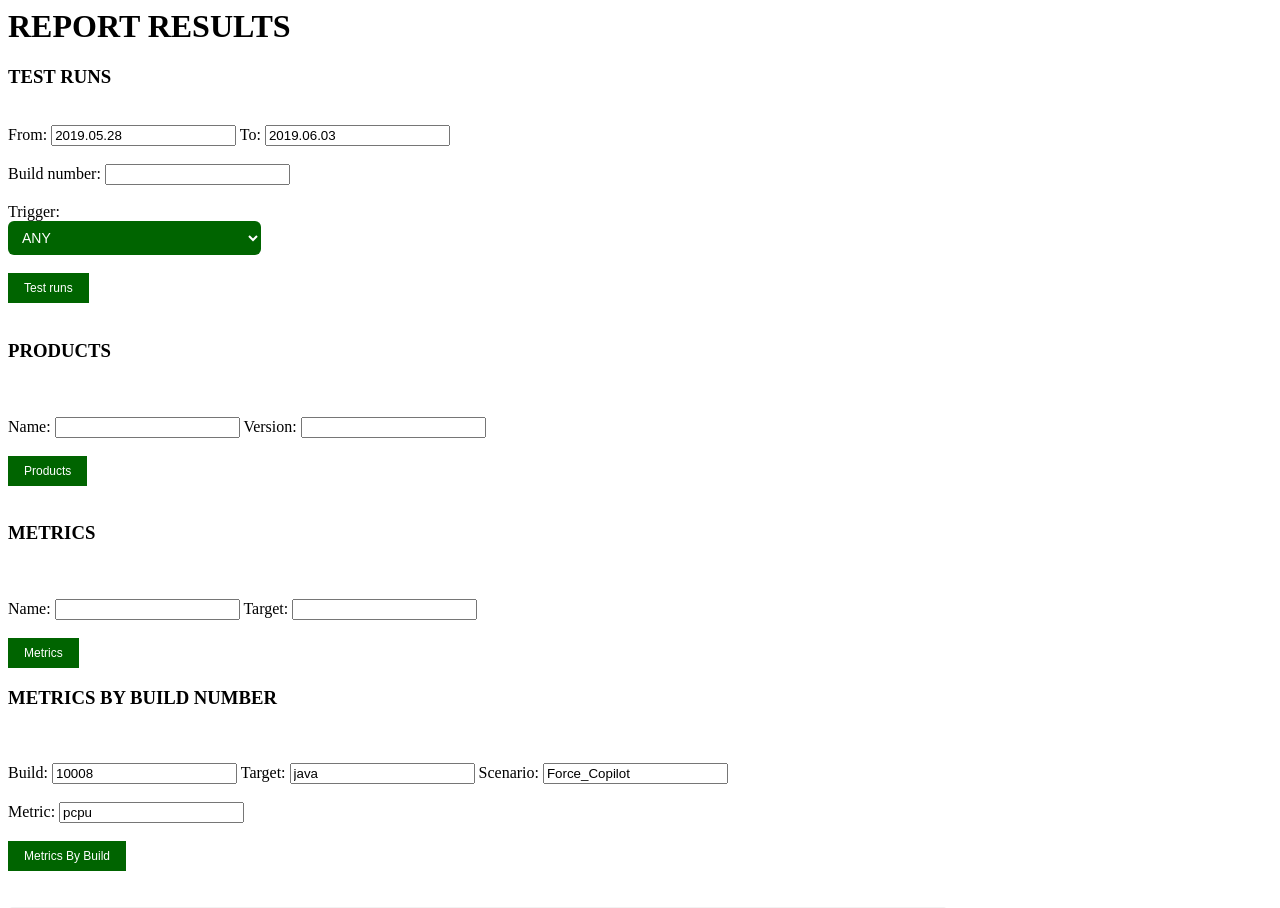
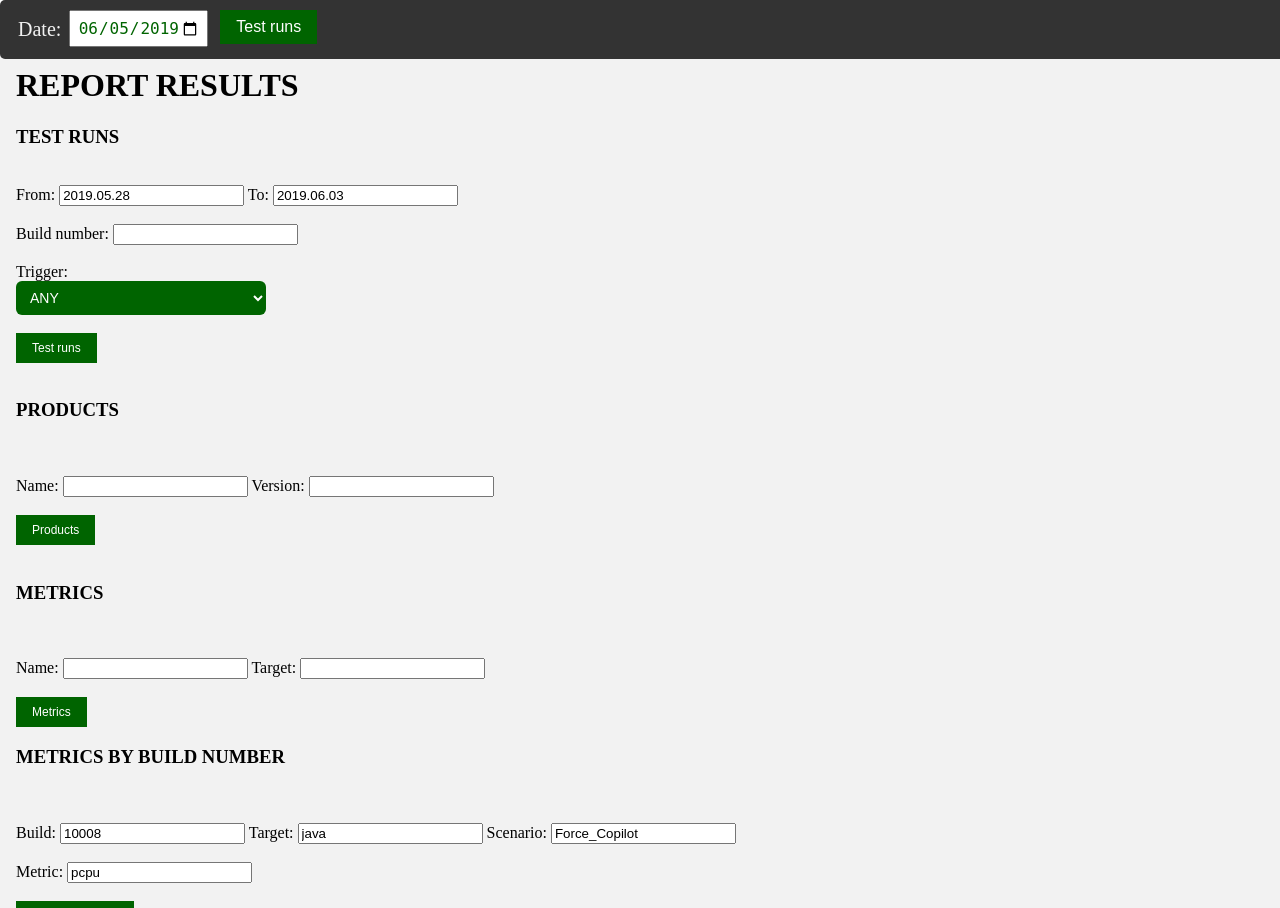
Before and after one commit to zentesty/metric_db, a Flask app: page / in a window 1280 px wide. Shown: the top 908 px of the page. Run offline with Flask 2, Linux system fonts and the light colour scheme; parts of the project's set-up code (start-up, migrations or seed data) failed here and were passed over; some libraries are stand-ins or nearby versions.

Commit message:
Changes made to the Web page for permanent menu

```diff
--- a/portal/server.py
+++ b/portal/server.py
@@ -107,8 +107,14 @@ def start_server():
     server.add_endpoint(endpoint='/products/get', endpoint_name='get_prodcuts', handler=data_controller.srv_get_products, methods=['GET'])
     server.add_endpoint(endpoint='/metrics/get', endpoint_name='get_metrics', handler=data_controller.srv_get_metrics, methods=['GET'])
 
+
     server.add_endpoint(endpoint='/metrics/get/by_build_number', endpoint_name='get_metrics_by_build_number',
                         handler=data_controller.srv_get_metric_by_Build_number, methods=['GET'])
+
+    server.add_endpoint(endpoint='/metrics/get/by_build_number_graph', endpoint_name='get_metrics_by_build_number_graph',
+                        handler=data_controller.srv_get_metric_by_Build_number_graph, methods=['GET'])
+
+
 
 
     server.add_endpoint(endpoint='/other/main',  endpoint_name='other', handler=srv_controller.get_other_page, methods=['GET'], Jsonfify=False)
--- a/portal/templates/dbreport.html
+++ b/portal/templates/dbreport.html
@@ -5,6 +5,8 @@
         <script type="text/javascript" src="https://www.gstatic.com/charts/loader.js"></script>
 
         <style>
+            /* Table */
+
             table {
                 border-collapse: collapse;
             }
@@ -24,7 +26,7 @@
                 background-color: #fff;
             }
 
-
+            /* Button  */
             button {
                 background-color: darkgreen; /* Green */
                 border: none;
@@ -36,6 +38,7 @@
                 font-size: 12px;
             }
 
+            /* Drop downs */
 
             select {
                 width: 20%;
@@ -48,6 +51,7 @@
             }
 
 
+            /* Input text */
 
             input[type=submit]:hover {
                 background-color: #45a049;
@@ -56,12 +60,90 @@
             div {
                 border-radius: 5px;
                 background-color: #f2f2f2;
-                padding: 20px;
+                padding: 10px;
             }
 
+
+            .a {
+                padding: 5px;
+                text-align: center;
+            }
+
+            /* TOP MENU */
+            body {margin:0;}
+
+            .navbar {
+                overflow: hidden;
+                background-color: #333;
+                position: fixed;
+                top: 0;
+                width: 100%;
+            }
+
+            .navbar a {
+                float: left;
+                display: block;
+                color: #f2f2f2;
+                text-align: center;
+                padding: 8px 8px;
+                text-decoration: none;
+                font-size: 20px;
+            }
+
+            .navbar a:hover {
+                background: green;
+                color: white;
+            }
+
+            .navbar input {
+                float: left;
+                display: block;
+                color: darkgreen;
+                text-align: center;
+                vertical-align: center;
+                padding: 6px 6px;
+                text-decoration: none;
+                font-size: 16px;
+            }
+
+            .navbar button{
+                float: left;
+                display: block;
+                color: white;
+                text-align: center;
+                vertical-align: center;
+                margin-left: 12px;
+                text-decoration: none;
+                font-size: 16px;
+            }
+
+
+            .main {
+                padding: 16px;
+                margin-top: 30px;
+                height: 1500px;
+            }
         </style>
     </HEAD>
-    <BODY>
+    <BODY onload="init()">
+
+
+        <!-- MENU -->
+        <div class="navbar">
+<!--            <a>From: </a>           <input id="start_date2" value="2019.05.28"/>-->
+<!--            <a>To: </a>             <input id="to_date2" value="2019.06.08"/>-->
+<!--            <a>Date: </a>             <input id="ReportDate" value="" />-->
+
+            <a>Date: </a>
+            <input type="date" id="filter_date" name="trip-start" value="2019-06-05" min="2021-01-01" max="2018-12-31">
+
+            <button type="button" onclick="getData('#excelDataTable', 'testruns')">Test runs</button>
+
+
+        </div>
+
+        <!-- MAIN PAGE -->
+        <div class="main">
             <H1>REPORT RESULTS</H1>
             <H3>TEST RUNS</H3><br>
 
@@ -103,6 +185,7 @@
             <a>Scenario: </a>     <input id="metScenario" value="Force_Copilot"/><br><br>
             <a>Metric: </a>     <input id="metMetric" value="pcpu"/><br><br>
             <button type="button" onclick="getData('#excelDataTable', 'metric_by_build_number')">Metrics By Build</button><br>
+            <button type="button" onclick="getGraphData()">Metrics By Build Graph</button><br>
 
             <br><br>
             <table id="excelDataTable">
@@ -110,11 +193,13 @@
 
             <div id="curve_chart" style="width: 900px; height: 500px"></div>
 
+        </div>
 
     </BODY>
     <SCRIPT>
         var request = new XMLHttpRequest()
         var testruns = null;
+
 
         // Nested function to process received results
         request.onload = function () {
@@ -124,6 +209,16 @@
             testruns = result.return;
         }
 
+        function init()
+        {
+            var currentDate = new Date();
+            var day = currentDate.getDate();
+            var month = currentDate.getMonth() + 1;
+            var year = currentDate.getFullYear();
+            // document.getElementById("filter_date").value = year + "-" + month + "-" + day;
+
+        }
+
 
         function getDataFromServer(serverVerb){
          // Open a new connection, using the GET request on the URL endpoint
@@ -131,6 +226,19 @@
 
             // Send request
             request.send();
+        }
+
+        function getGraphData(){
+            verb += "get_metrics_by_build_number_graph";
+            verb +=  "?" + "build_number=" + document.getElementById("metBuildNumber").value;
+            verb +=  "&" + "target=" + document.getElementById("metBuildTarget").value;
+            verb +=  "&" + "scenario=" + document.getElementById("metScenario").value;
+            verb +=  "&" + "metric=" + document.getElementById("metMetric").value;
+
+            getDataFromServer(verb);
+
+
+
         }
 
 
```
Also changed, not shown: portal/metric_data_controller.py (+27 -0 lines).
